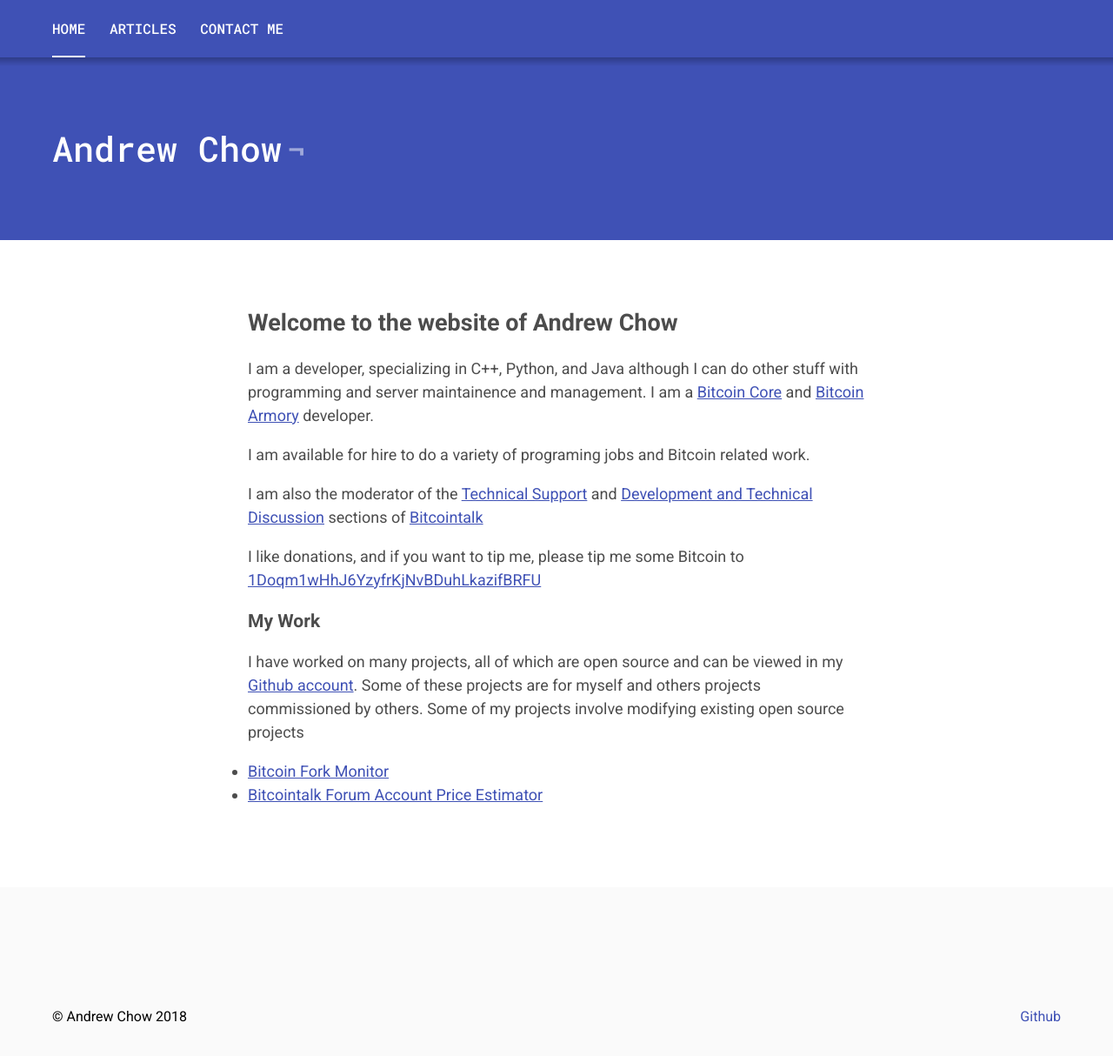
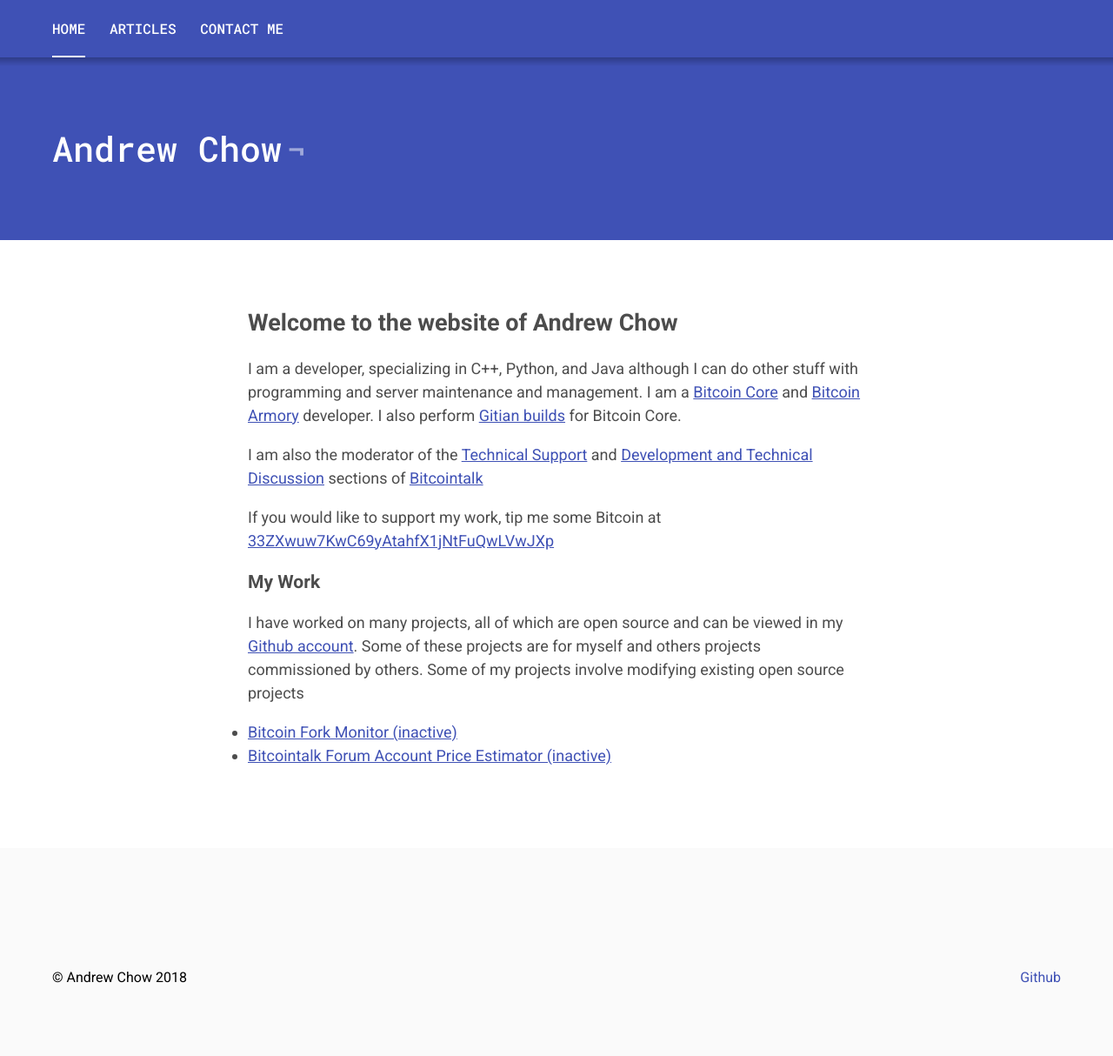
Before and after one commit to achow101/achow101.github.io, a Jekyll site: the page built from index.markdown, in a window 1280 px wide and 1320 px high. Shown: the top 1214 px of the window at 87% size. Built offline with Jekyll 4.4.1, drawn with Linux system fonts in a browser that asks for light colours.

Commit message:
Update personal info

```diff
--- a/index.markdown
+++ b/index.markdown
@@ -4,18 +4,16 @@
 ---
 ## Welcome to the website of Andrew Chow
 
-I am a developer, specializing in C++, Python, and Java although I can do other stuff with programming and server maintainence and management. I am a [Bitcoin Core](https://bitcoincore.org) and [Bitcoin Armory](https://btcarmory.com) developer.
-
-I am available for hire to do a variety of programing jobs and Bitcoin related work.
+I am a developer, specializing in C++, Python, and Java although I can do other stuff with programming and server maintenance and management. I am a [Bitcoin Core](https://bitcoincore.org) and [Bitcoin Armory](https://btcarmory.com) developer. I also perform [Gitian builds](_posts/2016-01-23-Gitian-builder.md) for Bitcoin Core.
 
 I am also the moderator of the [Technical Support](https://bitcointalk.org/index.php?board=4.0) and [Development and Technical Discussion](https://bitcointalk.org/index.php?board=6.0) sections of [Bitcointalk](https://bitcointalk.org)
 
-I like donations, and if you want to tip me, please tip me some Bitcoin to [1Doqm1wHhJ6YzyfrKjNvBDuhLkazifBRFU](bitcoin:1Doqm1wHhJ6YzyfrKjNvBDuhLkazifBRFU)
+If you would like to support my work, tip me some Bitcoin at [33ZXwuw7KwC69yAtahfX1jNtFuQwLVwJXp](bitcoin:33ZXwuw7KwC69yAtahfX1jNtFuQwLVwJXp)
 
 
 ### My Work
 
 I have worked on many projects, all of which are open source and can be viewed in my [Github account](https://github.com/achow101). Some of these projects are for myself and others projects commissioned by others. Some of my projects involve modifying existing open source projects
 
- - [Bitcoin Fork Monitor](http://btcforkmonitor.info)
- - [Bitcointalk Forum Account Price Estimator](http://www.bctalkaccountpricer.info/)
+ - [Bitcoin Fork Monitor (inactive)](http://btcforkmonitor.info)
+ - [Bitcointalk Forum Account Price Estimator (inactive)](http://www.bctalkaccountpricer.info/)
```
Also changed, not shown: _pages/contact.md (+1 -1 lines).
